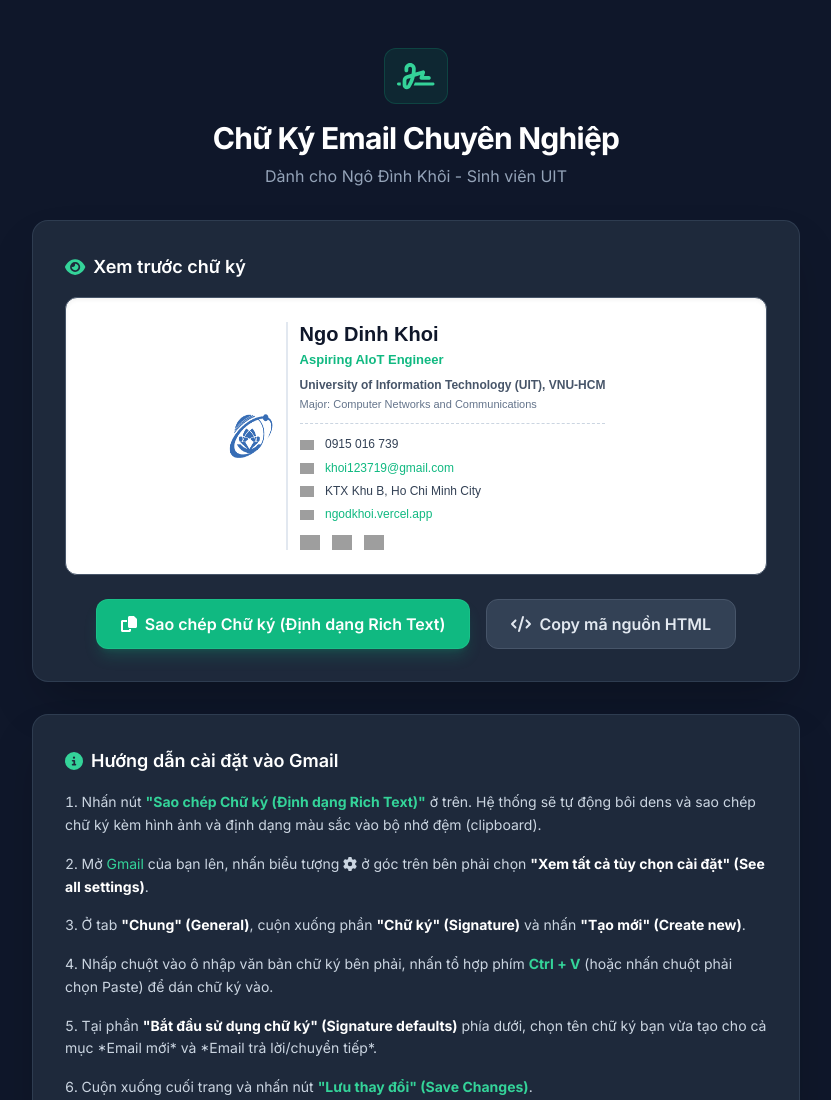
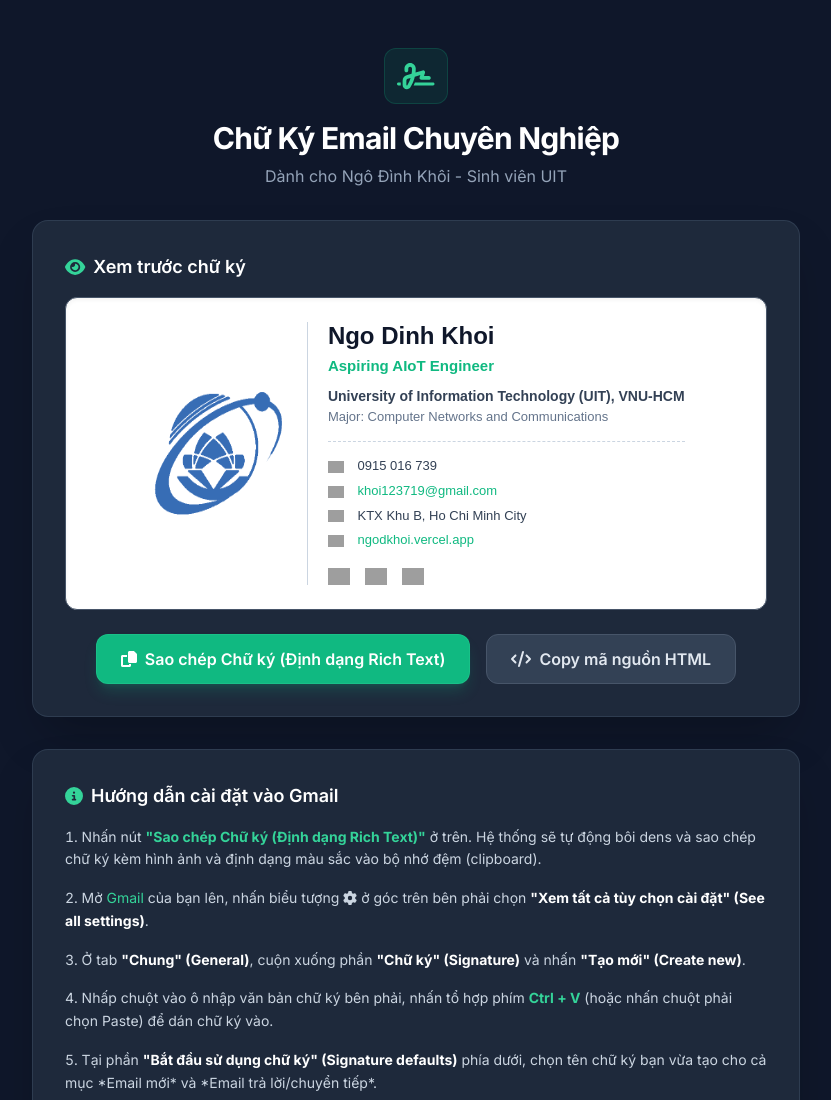
Before and after one commit to NgoDKhoi/ngodkhoi, a plain HTML site: page portfolio_image/email_signature.html in a window 1280 px wide. Shown: the top 1100 px of the page, without its empty margins (224-1055 px from the left). Drawn offline with nearby package versions, Linux system fonts and the light colour scheme; grey boxes are pictures that could not be loaded.

Commit message:
style: Adjust email signature layout and elements to match mockup screenshot

```diff
--- a/portfolio_image/email_signature.html
+++ b/portfolio_image/email_signature.html
@@ -35,81 +35,81 @@
       <div class="bg-white rounded-xl p-6 overflow-x-auto border border-slate-600 shadow-inner flex justify-center">
         <!-- START OF EMAIL SIGNATURE -->
         <div id="signature-container">
-          <table cellpadding="0" cellspacing="0" border="0" style="font-family: Arial, Helvetica, sans-serif; font-size: 14px; color: #334155; line-height: 1.5; text-align: left; background-color: #ffffff; padding: 10px; border-radius: 8px;">
+          <table cellpadding="0" cellspacing="0" border="0" style="font-family: Arial, Helvetica, sans-serif; font-size: 14px; color: #334155; line-height: 1.5; text-align: left; background-color: #ffffff; padding: 15px; border-radius: 8px; max-width: 650px;">
             <tr>
               <!-- School Logo Column -->
-              <td valign="middle" align="center" style="padding-right: 12px; vertical-align: middle; text-align: center; width: 60px;">
+              <td valign="middle" align="center" style="padding-right: 20px; vertical-align: middle; text-align: center; width: 160px;">
                 <!-- UIT Logo -->
-                <img src="https://raw.githubusercontent.com/NgoDKhoi/ngodkhoi/main/portfolio_image/uit-logo.png" alt="UIT Logo" width="50" height="50" style="display: block; margin: 0 auto; width: 50px; height: 50px;" />
+                <img src="https://raw.githubusercontent.com/NgoDKhoi/ngodkhoi/main/portfolio_image/uit-logo.png" alt="UIT Logo" width="140" height="140" style="display: block; margin: 0 auto; width: 140px; height: 140px;" />
               </td>
 
               <!-- Vertical Divider & Content Column -->
-              <td valign="middle" style="border-left: 2px solid #e2e8f0; padding-left: 12px; vertical-align: middle;">
+              <td valign="middle" style="border-left: 1px solid #cbd5e1; padding-left: 20px; vertical-align: middle;">
                 <!-- Name -->
-                <div style="font-size: 20px; font-weight: bold; color: #0f172a; line-height: 1.2; font-family: Arial, Helvetica, sans-serif;">Ngo Dinh Khoi</div>
+                <div style="font-size: 24px; font-weight: bold; color: #0f172a; line-height: 1.2; font-family: Arial, Helvetica, sans-serif;">Ngo Dinh Khoi</div>
 
                 <!-- Major / Title -->
-                <div style="font-size: 13px; color: #10b981; font-weight: bold; margin-top: 4px; font-family: Arial, Helvetica, sans-serif;">
+                <div style="font-size: 15px; color: #10b981; font-weight: bold; margin-top: 4px; font-family: Arial, Helvetica, sans-serif;">
                   Aspiring AIoT Engineer
                 </div>
 
                 <!-- School Name -->
-                <div style="font-size: 12px; color: #475569; font-weight: bold; line-height: 1.3; font-family: Arial, Helvetica, sans-serif; margin-top: 8px;">
+                <div style="font-size: 14px; color: #334155; font-weight: bold; line-height: 1.3; font-family: Arial, Helvetica, sans-serif; margin-top: 10px;">
                   University of Information Technology (UIT), VNU-HCM
                 </div>
 
                 <!-- Major Detail -->
-                <div style="font-size: 11px; color: #64748b; font-weight: 500; line-height: 1.3; font-family: Arial, Helvetica, sans-serif; margin-top: 4px;">
+                <div style="font-size: 13px; color: #64748b; font-weight: 500; line-height: 1.3; font-family: Arial, Helvetica, sans-serif; margin-top: 4px;">
                   Major: Computer Networks and Communications
                 </div>
 
                 <!-- Divider line -->
-                <div style="margin-top: 12px; margin-bottom: 12px; border-top: 1px dashed #cbd5e1; height: 1px; line-height: 1px; font-size: 1px;">&nbsp;</div>
+                <div style="margin-top: 15px; margin-bottom: 15px; border-top: 1px dashed #cbd5e1; height: 1px; line-height: 1px; font-size: 1px;">&nbsp;</div>
 
                 <!-- Contact Details Table -->
-                <table cellpadding="0" cellspacing="0" border="0" style="width: 100%; font-size: 12px; color: #475569; font-family: Arial, Helvetica, sans-serif;">
+                <table cellpadding="0" cellspacing="0" border="0" style="width: 100%; font-size: 13px; color: #475569; font-family: Arial, Helvetica, sans-serif;">
                   <tr>
                     <td style="padding-bottom: 6px; line-height: 1.4; vertical-align: middle;">
-                      <img src="https://img.icons8.com/ios-filled/50/10b981/phone.png" alt="Phone" width="14" height="14" style="display: inline-block; vertical-align: middle; margin-right: 8px; border: 0;" />
+                      <img src="https://img.icons8.com/ios-filled/50/10b981/phone.png" alt="Phone" width="16" height="16" style="display: inline-block; vertical-align: middle; margin-right: 10px; border: 0;" />
                       <a href="tel:0915016739" style="color: #334155; text-decoration: none; font-weight: 500; vertical-align: middle;">0915 016 739</a>
                     </td>
                   </tr>
                   <tr>
                     <td style="padding-bottom: 6px; line-height: 1.4; vertical-align: middle;">
-                      <img src="https://img.icons8.com/ios-filled/50/10b981/mail.png" alt="Email" width="14" height="14" style="display: inline-block; vertical-align: middle; margin-right: 8px; border: 0;" />
+                      <img src="https://img.icons8.com/ios-filled/50/10b981/mail.png" alt="Email" width="16" height="16" style="display: inline-block; vertical-align: middle; margin-right: 10px; border: 0;" />
                       <a href="mailto:khoi123719@gmail.com" style="color: #10b981; text-decoration: none; font-weight: 500; vertical-align: middle;">khoi123719@gmail.com</a>
                     </td>
                   </tr>
                   <tr>
                     <td style="padding-bottom: 6px; line-height: 1.4; vertical-align: middle;">
-                      <img src="https://img.icons8.com/ios-filled/50/10b981/marker.png" alt="Address" width="14" height="14" style="display: inline-block; vertical-align: middle; margin-right: 8px; border: 0;" />
+                      <img src="https://img.icons8.com/ios-filled/50/10b981/marker.png" alt="Address" width="16" height="16" style="display: inline-block; vertical-align: middle; margin-right: 10px; border: 0;" />
                       <span style="color: #334155; font-weight: 500; vertical-align: middle;">KTX Khu B, Ho Chi Minh City</span>
                     </td>
                   </tr>
                   <tr>
-                    <td style="padding-bottom: 6px; line-height: 1.4; vertical-align: middle;">
-                      <img src="https://img.icons8.com/ios-filled/50/10b981/globe.png" alt="Website" width="14" height="14" style="display: inline-block; vertical-align: middle; margin-right: 8px; border: 0;" />
+                    <td style="padding-bottom: 8px; line-height: 1.4; vertical-align: middle;">
+                      <img src="https://img.icons8.com/ios-filled/50/10b981/globe.png" alt="Website" width="16" height="16" style="display: inline-block; vertical-align: middle; margin-right: 10px; border: 0;" />
                       <a href="https://ngodkhoi.vercel.app" target="_blank" style="color: #10b981; text-decoration: none; font-weight: 500; vertical-align: middle;">ngodkhoi.vercel.app</a>
                     </td>
                   </tr>
                 </table>
 
                 <!-- Social Media Links -->
-                <table cellpadding="0" cellspacing="0" border="0" style="margin-top: 6px;">
+                <table cellpadding="0" cellspacing="0" border="0" style="margin-top: 10px;">
                   <tr>
-                    <td style="padding-right: 12px; vertical-align: middle;">
+                    <td style="padding-right: 15px; vertical-align: middle;">
                       <a href="https://www.linkedin.com/in/ngodkhoi" target="_blank" style="text-decoration: none;">
-                        <img src="https://img.icons8.com/ios-filled/50/10b981/linkedin.png" alt="LinkedIn" width="20" height="20" style="border: 0; display: block;" />
+                        <img src="https://img.icons8.com/ios-filled/50/10b981/linkedin.png" alt="LinkedIn" width="22" height="22" style="border: 0; display: block;" />
                       </a>
                     </td>
-                    <td style="padding-right: 12px; vertical-align: middle;">
+                    <td style="padding-right: 15px; vertical-align: middle;">
                       <a href="https://github.com/NgoDKhoi" target="_blank" style="text-decoration: none;">
-                        <img src="https://img.icons8.com/ios-filled/50/10b981/github.png" alt="GitHub" width="20" height="20" style="border: 0; display: block;" />
+                        <img src="https://img.icons8.com/ios-filled/50/10b981/github.png" alt="GitHub" width="22" height="22" style="border: 0; display: block;" />
                       </a>
                     </td>
                     <td style="vertical-align: middle;">
                       <a href="https://facebook.com/ngo.d.khoi.2024" target="_blank" style="text-decoration: none;">
-                        <img src="https://img.icons8.com/ios-filled/50/10b981/facebook.png" alt="Facebook" width="20" height="20" style="border: 0; display: block;" />
+                        <img src="https://img.icons8.com/ios-filled/50/10b981/facebook.png" alt="Facebook" width="22" height="22" style="border: 0; display: block;" />
                       </a>
                     </td>
                   </tr>
```
